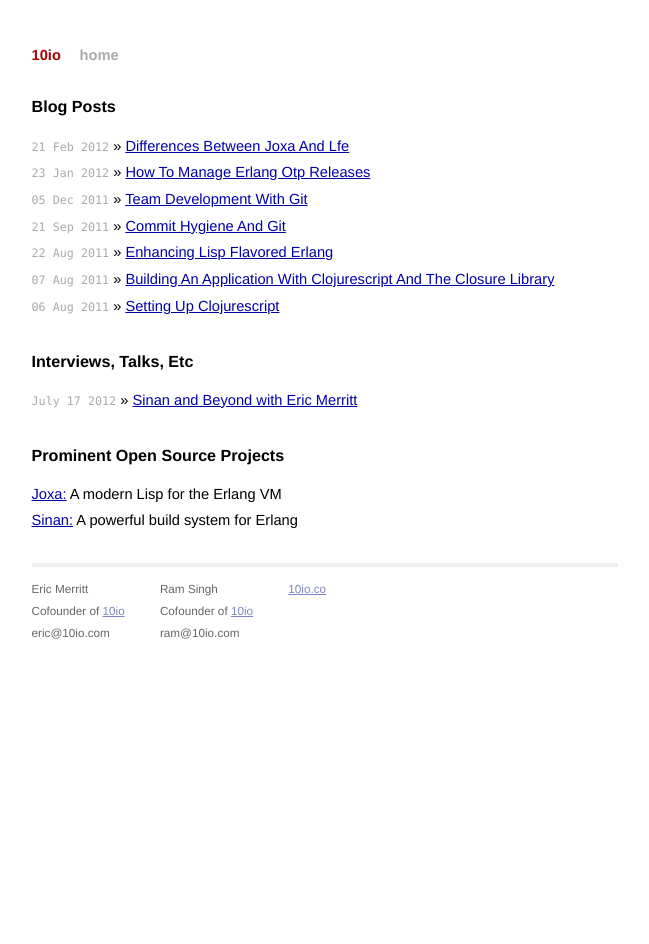
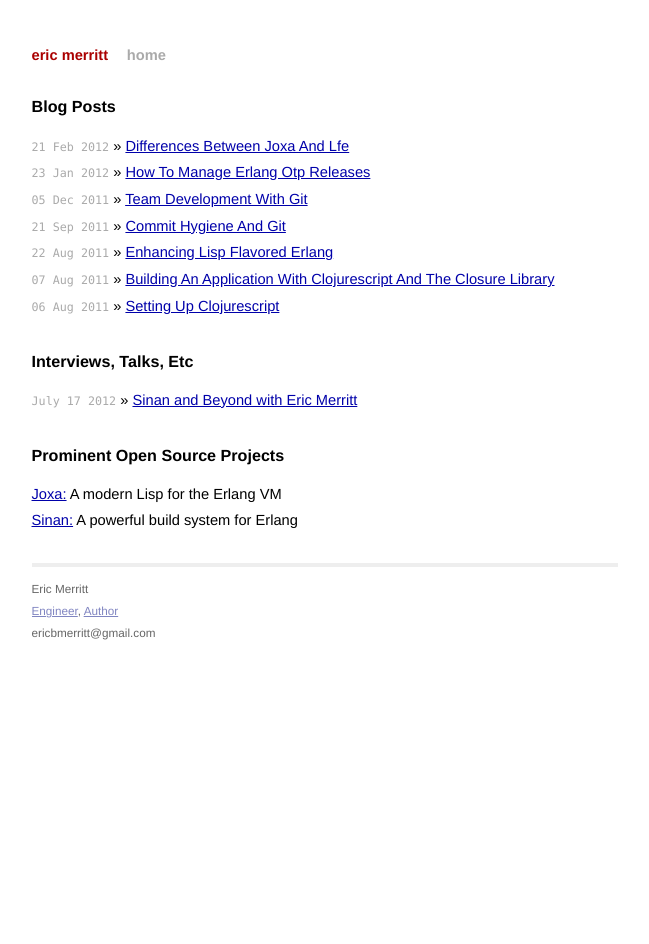
Before and after one commit to ericbmerritt/blog, a Jekyll site: the page built from index.html, in a window 1280 px wide. Shown: the whole page, without its empty margins (315-964 px from the left). Built offline with Jekyll 4.4.1, drawn with Linux system fonts in a browser that asks for light colours; Markdown is read by kramdown in place of the engine named in the settings.

Commit message:
Fix problems in the default layout

```diff
--- a/_layouts/default.html
+++ b/_layouts/default.html
@@ -3,7 +3,7 @@
   <head>
     <meta http-equiv="content-type" content="text/html; charset=utf-8" />
     <title>{{ page.title }}</title>
-    <meta name="author" content="10io" />
+    <meta name="author" content="Eric B Merritt" />
     <!-- syntax highlighting CSS -->
     <link rel="stylesheet" href="/css/syntax.css" type="text/css" />
 
@@ -13,11 +13,12 @@
     <!-- Typekit -->
     <script type="text/javascript" src="http://use.typekit.com/jpd0pfm.js"></script>
     <script type="text/javascript">try{Typekit.load();}catch(e){}</script>
+
+
     <script type="text/javascript">
 
       var _gaq = _gaq || [];
-  _gaq.push(['_setAccount', 'UA-30898217-1']);
-  _gaq.push(['_setDomainName', '10io.co']);
+      _gaq.push(['_setAccount', 'UA-25008556-1']);
       _gaq.push(['_trackPageview']);
 
       (function() {
@@ -32,8 +33,8 @@
 
     <div class="site">
       <div class="title">
-        <a href="http://www.10io.co">10io</a>
-        <a class="extra" href="http://blog.10io.co">home</a>
+        <a href="http://www.ericbmerritt.com">eric merritt</a>
+        <a class="extra" href="http://blog.ericbmerritt.com">home</a>
       </div>
 
       {{ content }}
@@ -41,19 +42,8 @@
       <div class="footer">
         <div class="contact">
           <p>Eric Merritt<br />
-          Cofounder of <a href="http://10io.co/">10io</a><br />
-          eric@10io.com
-          </p>
-        </div>
-        <div class="contact">
-          <p>Ram Singh<br />
-          Cofounder of <a href="http://10io.co/">10io</a><br />
-          ram@10io.com
-          </p>
-        </div>
-        <div class="contact">
-          <p>
-            <a href="http://10io.co/">10io.co</a><br />
+           <a href="https://github.com/ericbmerritt">Engineer</a>, <a href="http://manning.com/logan/">Author</a><br />
+           ericbmerritt@gmail.com
           </p>
         </div>
       </div>
--- a/_layouts/post.html
+++ b/_layouts/post.html
@@ -4,11 +4,8 @@
 <div id="post">
   {{ content }}
 </div>
-
-
 <div id="disqus_thread"></div>
 <script type="text/javascript">
-  /* * * CONFIGURATION VARIABLES: EDIT BEFORE PASTING INTO YOUR WEBPAGE * * */
   var disqus_shortname = 'rightbrainmemepie'; // required: replace example with your forum shortname
 
   /* * * DON'T EDIT BELOW THIS LINE * * */
```
Lines whose indentation alone changed are shown as unchanged.
